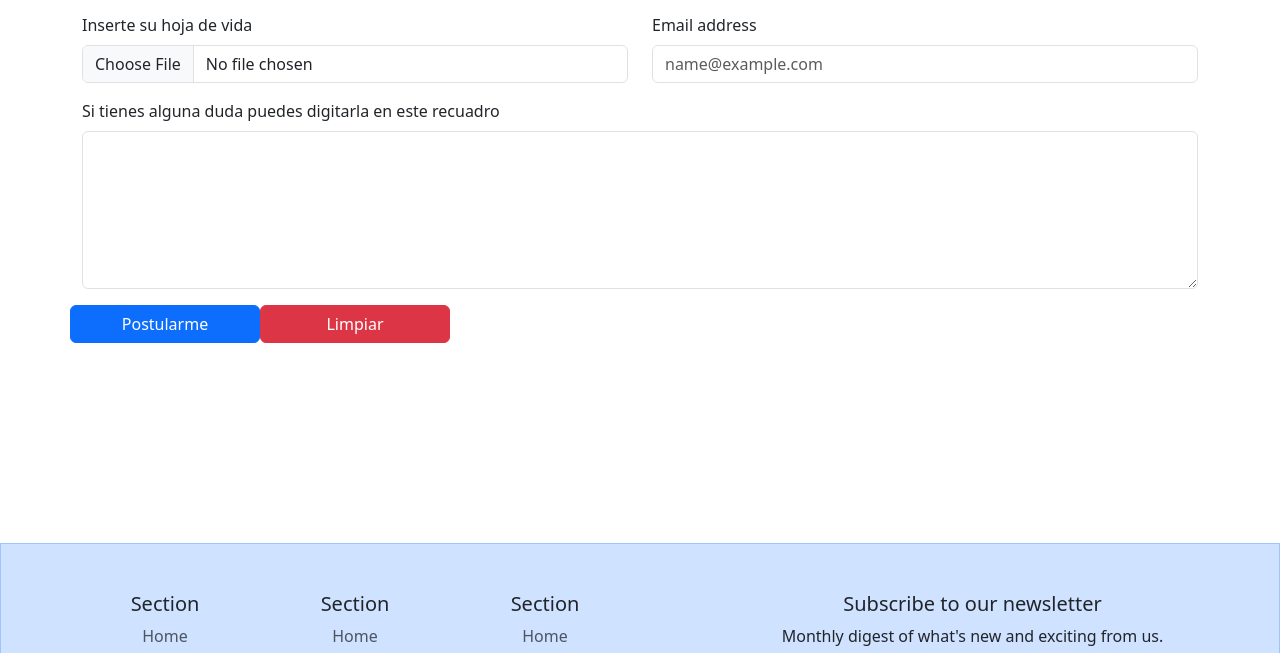
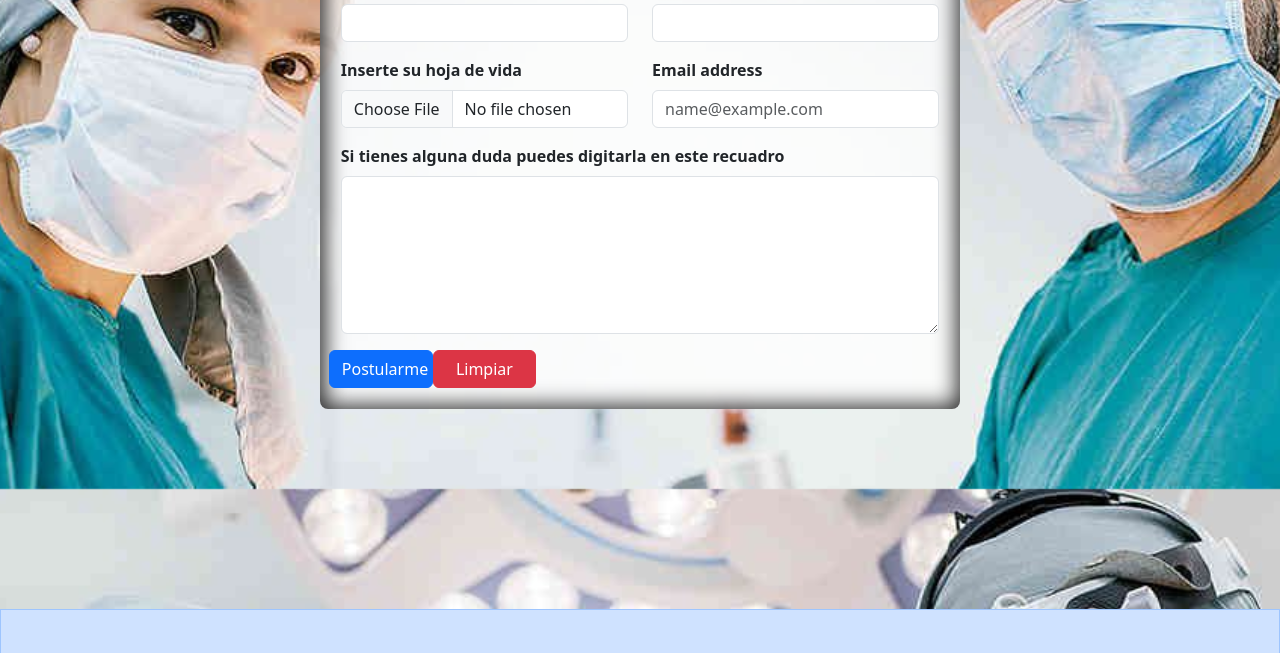
Before and after one commit to hennessy-dev/bootstrap1, a plain HTML site: page trabconnos.html in a window 1280 px wide. Shown: the part 311-964 px from the top of the page. Drawn offline with nearby package versions, Linux system fonts and the light colour scheme.

Commit message:
se añadio el fondo de trabaja con nosotros y se cambio el style

```diff
--- a/trabconnos.html
+++ b/trabconnos.html
@@ -7,7 +7,7 @@
   <meta name="viewport" content="width=device-width, initial-scale=1.0">
   <title>Document</title>
   <link rel="stylesheet" href="https://cdn.jsdelivr.net/npm/bootstrap@5.3.0-alpha3/dist/css/bootstrap.min.css">
-  <link rel="stylesheet" href="style.css">
+  <link rel="stylesheet" href="styletrabconnos.css">
 </head>
 
 <body class="trabnos">
```
Also changed, not shown: img/fondo.jpg (added).
